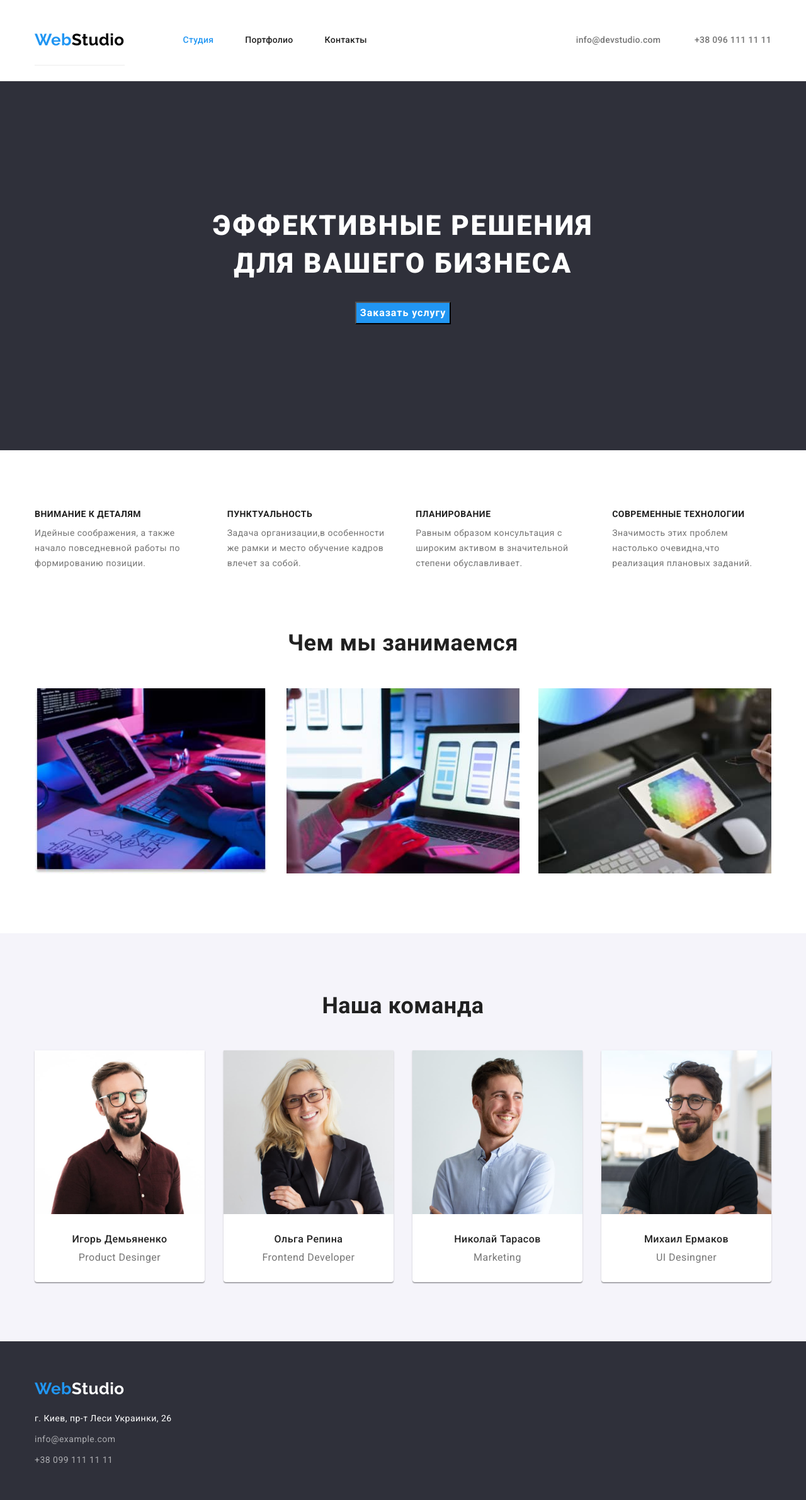
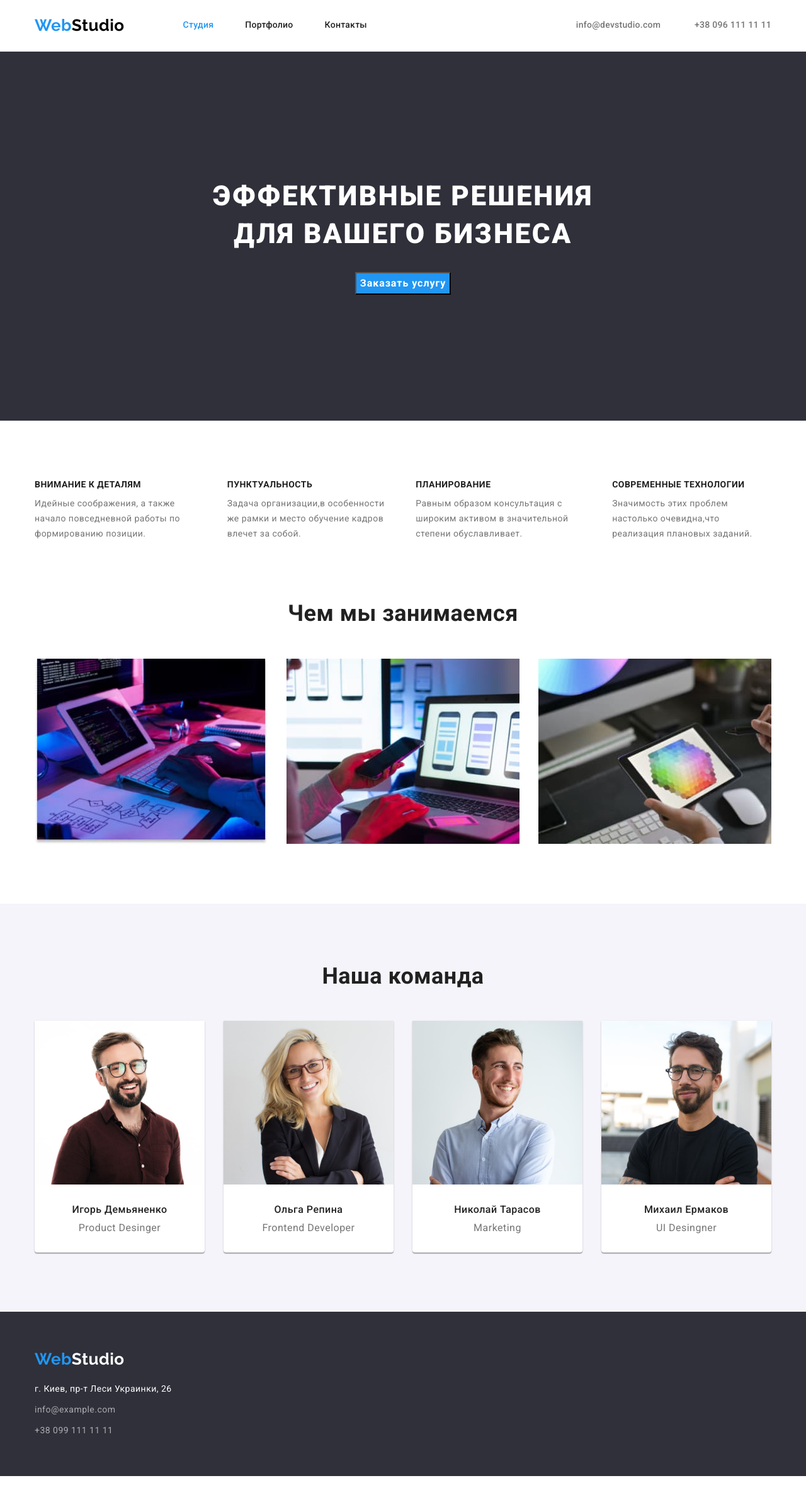
Before and after one commit to Ekaterina-Kazantseva/goit-markup-hw-03, a plain HTML site: page index.html in a window 1280 px wide. Shown: the whole page at 63% size. After the commit the page ends 2344 px from the top, so only its background shows below. Drawn offline with nearby package versions, Linux system fonts and the light colour scheme.

Commit message:
Fixing homework
After remark mentor's p2

```diff
--- a/css/styles.css
+++ b/css/styles.css
@@ -73,8 +73,6 @@ img {
 .header {
   background-color: var(--primary-background-color);
   border-bottom: 1px solid #ececec;
-  padding-top: 24px;
-  padding-bottom: 24px;
 }
 .header .container {
   display: flex;
@@ -82,6 +80,9 @@ img {
 }
 .logo.header {
   margin-right: 93px;
+  padding-top: 25px;
+  padding-bottom: 25px;
+  border: none;
 }
 .link {
   color: var(--alternative-text-color);
@@ -107,9 +108,16 @@ img {
 }
 .site-nav.item {
   margin-right: 50px;
+  padding-top: 32px;
+  padding-bottom: 32px;
+}
+.site-nav.item:last-child {
+  margin-right: 0px;
 }
 .auth-nav {
   margin-left: auto;
+  padding-top: 32px;
+  padding-bottom: 32px;
 }
 .auth-nav .auth-link:hover,
 .auth-nav .auth-link:focus {
@@ -259,13 +267,14 @@ img {
   color: var(--accent-color);
 }
 .item-address {
-  padding-top: 20px;
+  margin-top: 20px;
+  margin-bottom: 9px;
 }
 .item-nav {
-  padding-top: 9px;
+  margin-bottom: 9px;
 }
-.item-nav + .item-nav {
-  padding-bottom: 60px;
+.item-nav:last-child {
+  margin-bottom: 0px;
 }
 /*Портфолио*/
 .portfolio-title {
@@ -321,8 +330,7 @@ img {
   font-size: 18px;
   line-height: 2;
   letter-spacing: 0.06em;
-  padding-top: 20px;
-  padding-bottom: 4px;
+  margin-bottom: 4px;
 }
 .portfolio-list .ptext {
   font-size: 16px;
```
